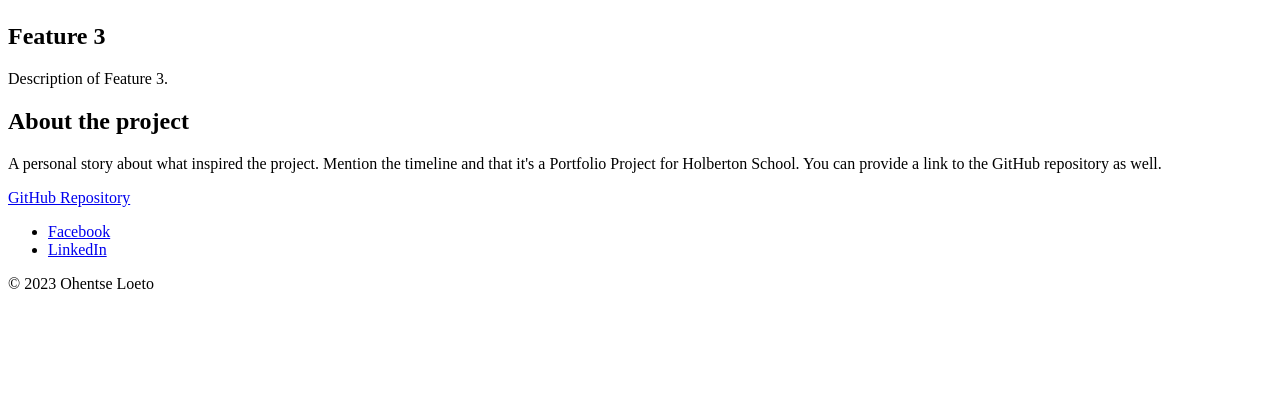
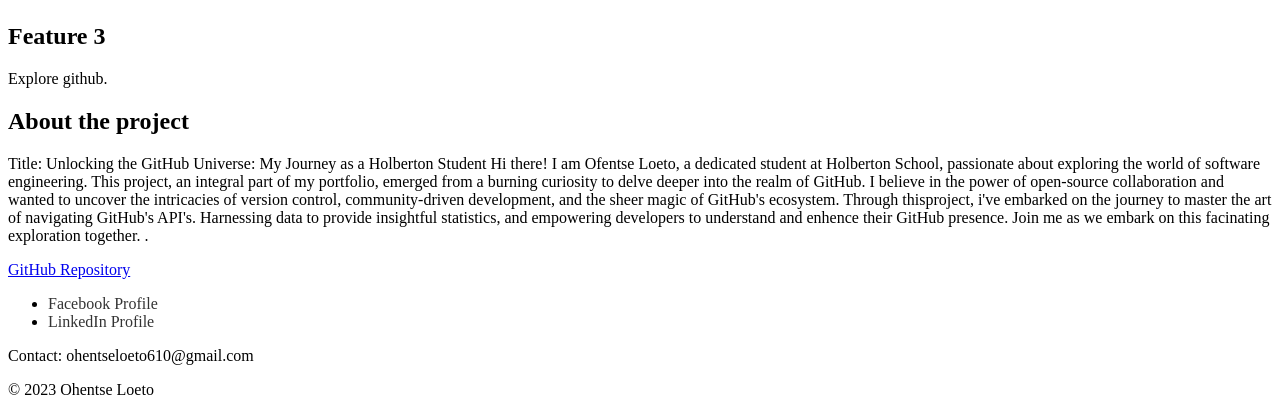
Before and after one commit to OfentseLoeto/Research-Project-_approval_Part, a Flask app: page / in a window 1280 px wide. Shown: the part 1619-2034 px from the top of the page. Before the commit the page ends 1908 px from the top, so only its background shows below. Run offline with Flask 3, Linux system fonts and the light colour scheme.

Commit message:
updatad index.html file

```diff
--- a/templates/index.html
+++ b/templates/index.html
@@ -5,6 +5,19 @@
 		<meta charset="UTF-8">
 		<meta name="viewport" content="width=device-width, initial-scale=1.0">
 		<title>GitHub Account Stats Web Service</title>
+
+		<style>
+footer a {
+	text-decoration: none;
+	color: #333;
+}
+
+footer a:hover {
+	color: #007bff;
+}
+		</style>
+
+
 	</head>
 
 	<body>
@@ -21,7 +34,7 @@
 
 		<!-- Hero Section -->
 		<section class="Home">
-			<img src="https://www.pngwing.com/en/free-png-houth" alt="Cover Image" />
+			<img src="https://www.stickpng.com/img/download/63457c5b458f7fedca818679" alt="Cover Image" />
 			<h1>GitHub Account Stats Web Service</h1>
 			<p>A web service to explore GitHub stats and more.</p>
 			<a href="https://ofentseloeto.github.io/Research-Project-_approval_Part/" class="btn">Visit project</a>
@@ -33,35 +46,40 @@
 			<div class="feature">
 				<img src="https://iconduck.com/icons/19610/github?shared" alt="Get Stats" />
 				<h2>Feature 1 </h2>
-				<p>Description of Feature 1.</p>
+				<p>Get your github stats.</p>
 			</div>
 
 			<div class="feature">
 				<img src="https://iconduck.com/emojis/43731/linkedin?shared" alt="Linkedin Profile" />
 				<h2>Feature 2 </h2>
-				<p>Description of Feature 2.</p>
+				<p>View linkedin profile.</p>
 			</div>
 
 			<div class="feature">
 				<img src="https://iconduck.com/icons/19620/home?shared" alt="Home" />
 				<h2>Feature 3</h2>
-				<p>Description of Feature 3.</p>
+				<p>Explore github.</p>
 			</div>
 		</section>
 
 		<section id="about" class="about">
 			<h2>About the project</h2>
-			<p>A personal story about what inspired the project. Mention the timeline and that it's a Portfolio Project for Holberton School. You can provide a link to the GitHub repository as well.</p>
+			<p>Title: Unlocking the GitHub Universe: My Journey as a Holberton Student
+			Hi there! I am Ofentse Loeto, a dedicated student at Holberton School, passionate about exploring the world of software engineering. This project, an integral part of my portfolio, emerged from a burning curiosity to delve deeper into the realm of GitHub. I believe in the power of open-source collaboration and wanted to uncover the intricacies of version control, community-driven development, and the sheer magic of GitHub's ecosystem. Through thisproject, i've embarked on the journey to master the art of navigating GitHub's API's. Harnessing data to provide insightful statistics, and empowering developers to understand and enhence their GitHub presence. Join me as we embark on this facinating exploration together.
+			.</p>
 			<p><a href="https://github.com/OfentseLoeto/Research-Project-_approval_Part" target="_blank">GitHub Repository</a></p>
 		</section>
 
 		<footer>
 			<ul>
-				<li><a href="https://www.facebook.com/ofentseloeto" target="_blank"><i class="fab fa-facebook"></i>Facebook</a></li>
-				<li><a href="https://www.linkedin.com/ofentsetheophilusloeto" target="_blank"><i class="fab fa-linkedin"></i> LinkedIn</a></li>
+				<li><a href="https://www.facebook.com/ofentseloeto" target="_blank"><i class="fab fa-facebook"></i>Facebook Profile</a></li>
+				<li><a href="https://www.linkedin.com/ofentsetheophilusloeto" target="_blank"><i class="fab fa-linkedin"></i> LinkedIn Profile</a></li>
 			</ul>
+			<p>Contact: ohentseloeto610@gmail.com</p>
 			<p>&copy; 2023 Ohentse Loeto</p>
+
 		</footer>
+
 	</body>
 
 </html>
```
